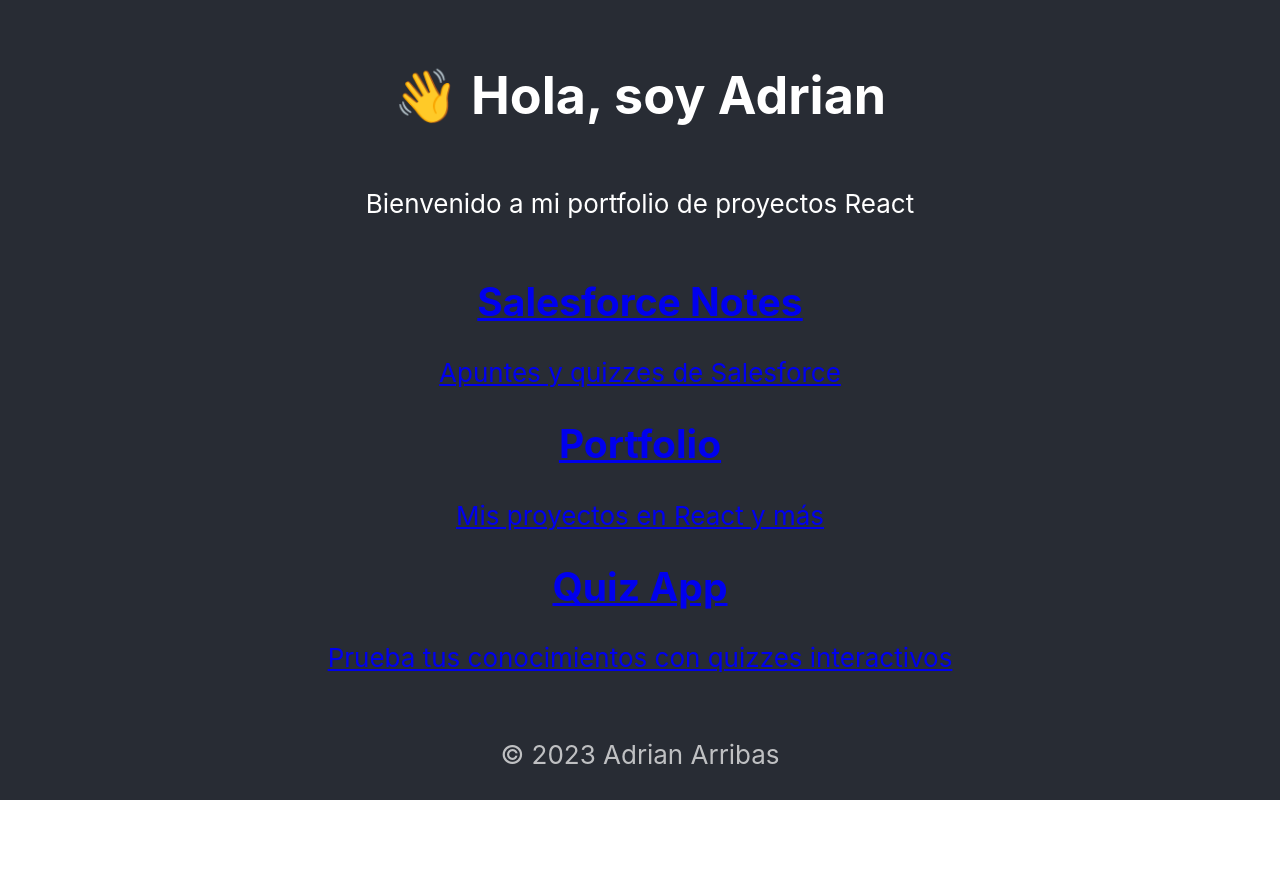
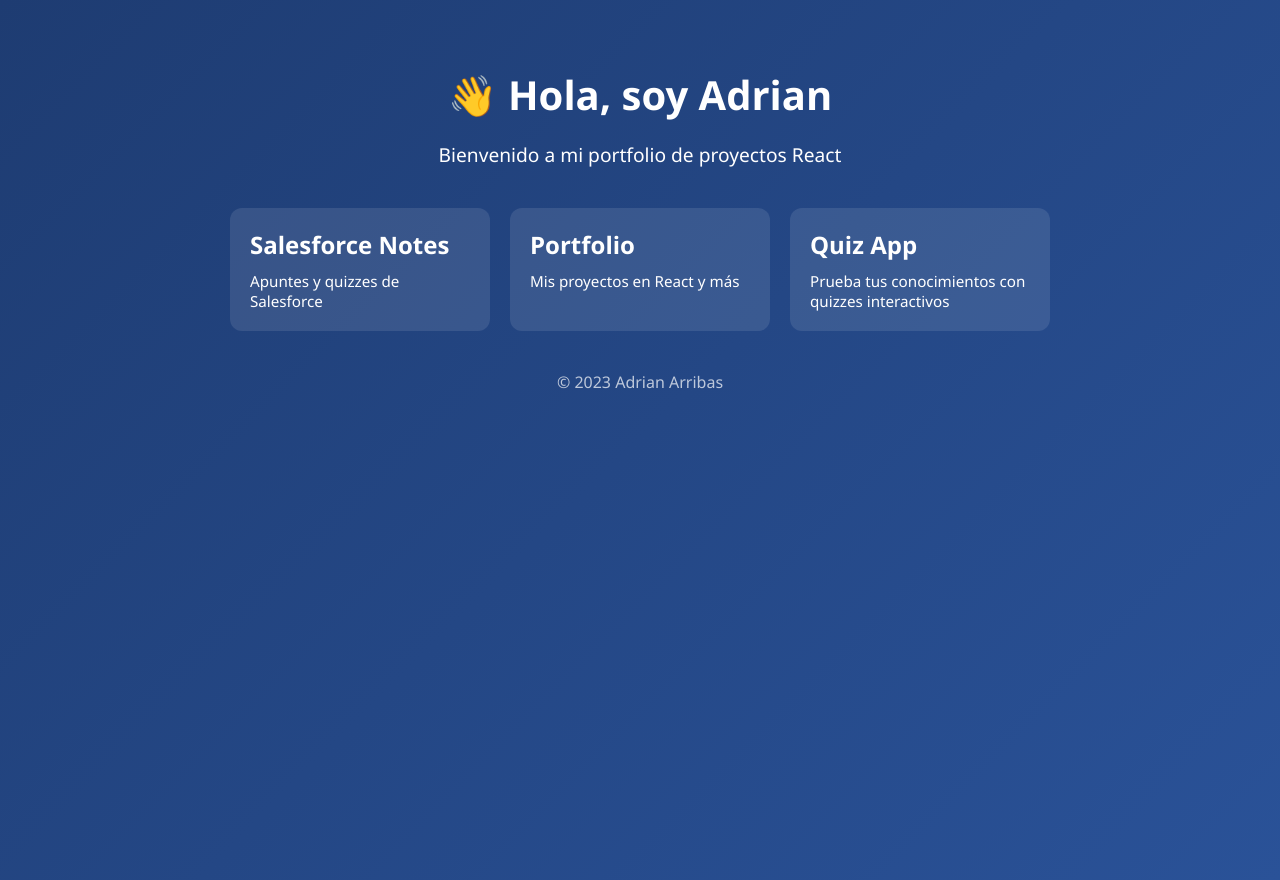
Before and after one commit to arribass/my-portfolio, a React (Create React App) app: page / in a window 1280 px wide. Before the commit the page ends 800 px from the top, so only its background shows below. Built offline with nearby package versions, Linux system fonts and the light colour scheme.

Commit message:
Refactor App.css with layout and style updates

```diff
--- a/src/App.css
+++ b/src/App.css
@@ -1,38 +1,51 @@
+/* src/App.css */
 .App {
   text-align: center;
+  min-height: 100vh;
+  background: linear-gradient(135deg, #1e3c72, #2a5298);
+  color: white;
+  font-family: 'Segoe UI', sans-serif;
+  padding: 40px 20px;
 }
 
-.App-logo {
-  height: 40vmin;
-  pointer-events: none;
+.App-header h1 {
+  font-size: 2.5rem;
+  margin-bottom: 10px;
 }
 
-@media (prefers-reduced-motion: no-preference) {
-  .App-logo {
-    animation: App-logo-spin infinite 20s linear;
-  }
+.App-header p {
+  font-size: 1.2rem;
+  margin-bottom: 40px;
 }
 
-.App-header {
-  background-color: #282c34;
-  min-height: 100vh;
+.projects-grid {
   display: flex;
-  flex-direction: column;
-  align-items: center;
+  flex-wrap: wrap;
   justify-content: center;
-  font-size: calc(10px + 2vmin);
-  color: white;
+  gap: 20px;
 }
 
-.App-link {
-  color: #61dafb;
+.project-card {
+  background: rgba(255,255,255,0.1);
+  border-radius: 12px;
+  padding: 20px;
+  width: 220px;
+  text-align: left;
+  color: white;
+  text-decoration: none;
+  transition: transform 0.2s, background 0.2s;
 }
 
-@keyframes App-logo-spin {
-  from {
-    transform: rotate(0deg);
-  }
-  to {
-    transform: rotate(360deg);
-  }
+.project-card:hover {
+  transform: translateY(-5px);
+  background: rgba(255,255,255,0.2);
 }
+
+.project-card h2 {
+  margin: 0 0 10px;
+}
+
+.project-card p {
+  margin: 0;
+  font-size: 0.95rem;
+}
```
